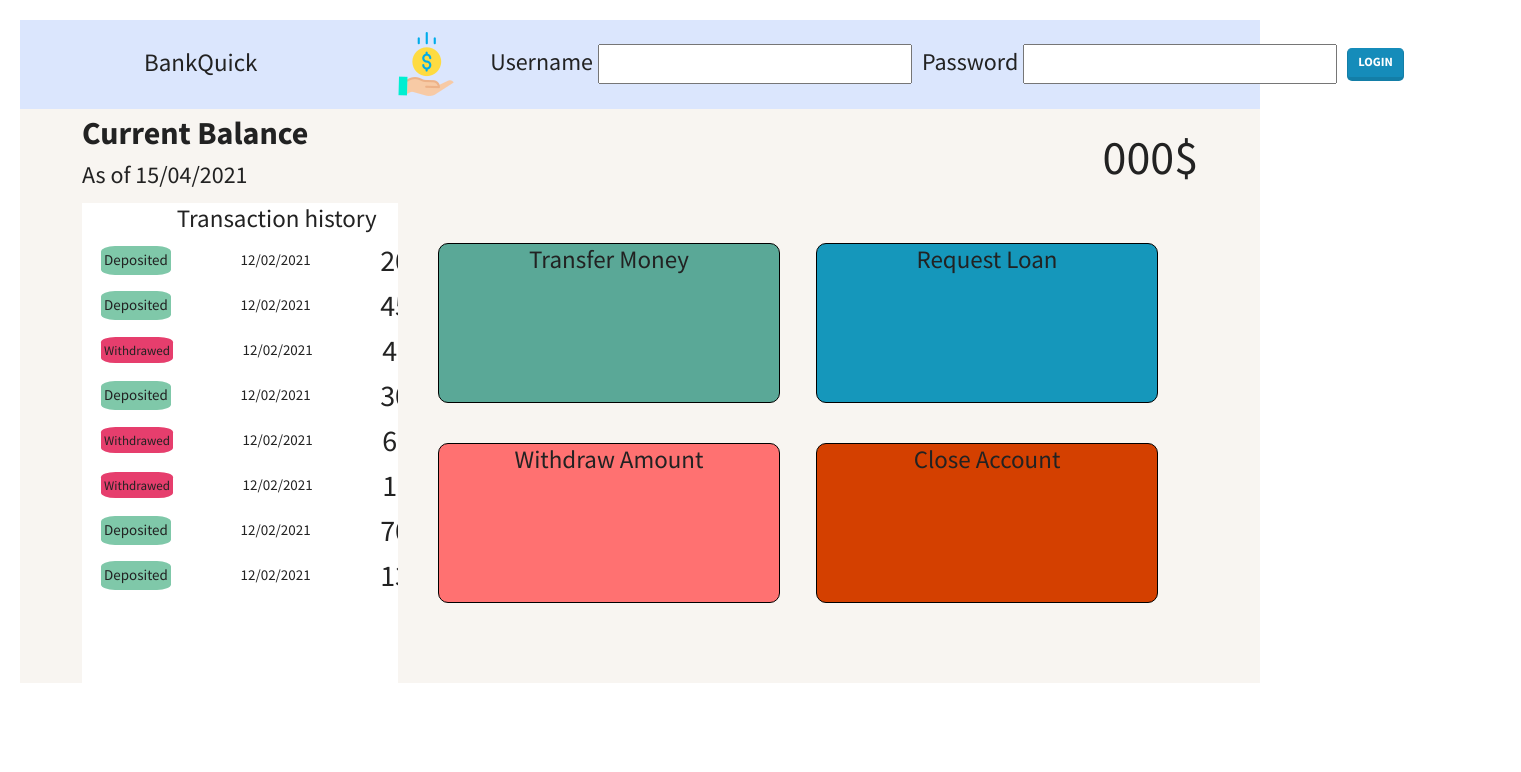
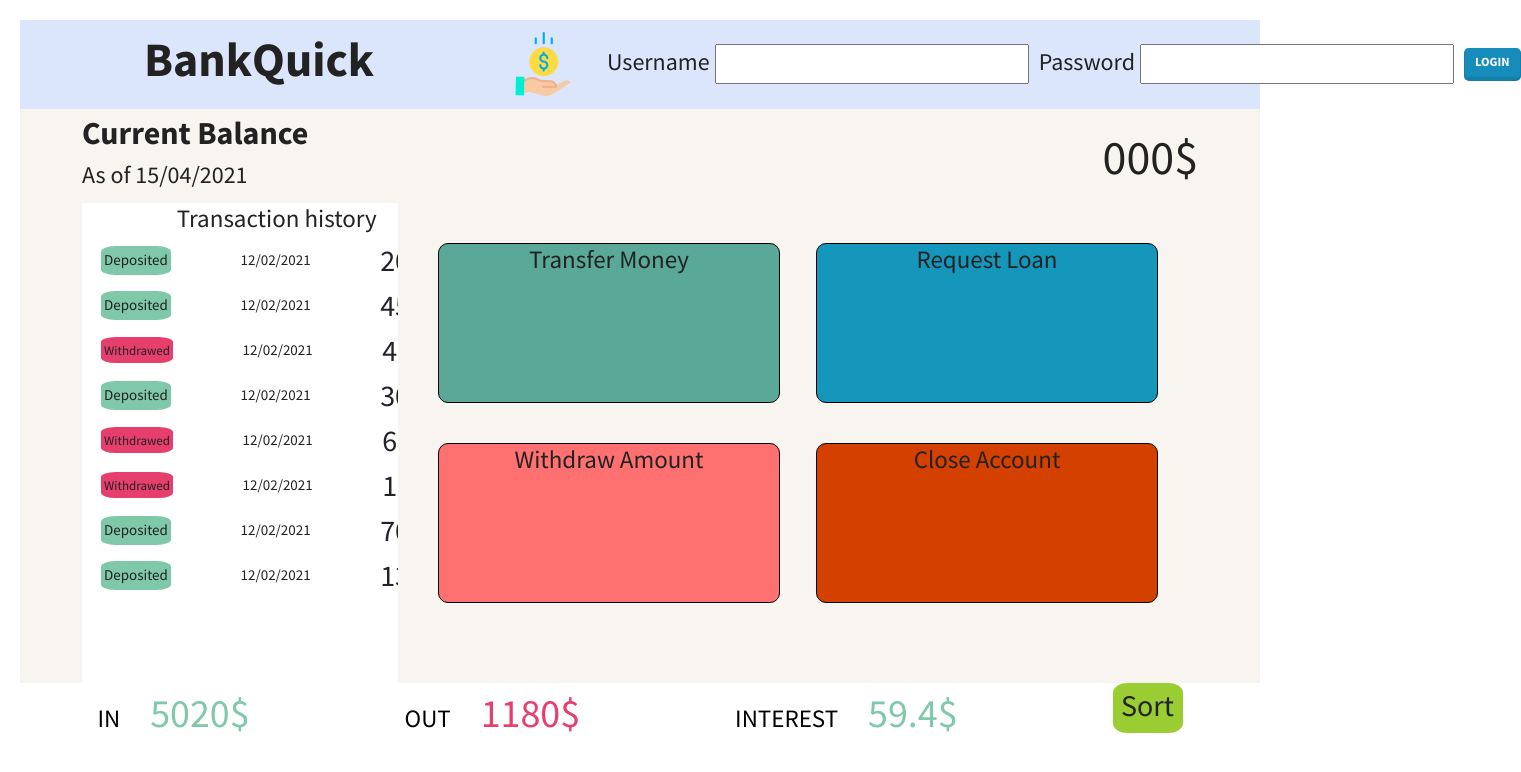
Before and after one commit to MahbubHossainFaisal/BankQuick, a React (Create React App) app in the folder BankQuick/: page / in a window 1280 px wide. Shown: the top 772 px of the page, 1521 px wide, since content can reach past the window. Built offline with nearby package versions, Linux system fonts and the light colour scheme.

Commit message:
Summary calculation layout

```diff
--- a/BankQuick/src/App.js
+++ b/BankQuick/src/App.js
@@ -1,6 +1,8 @@
 import React from 'react';
 import Header from './Header/Header';
 import Body from './Body/Body';
+import Summary from './Footer/Summary'
+import accounts from './Data/data'
 import 'bootstrap/dist/css/bootstrap.min.css'
 import 'bootswatch/dist/lumen/bootstrap.min.css'
 
@@ -8,7 +10,8 @@ function App() {
   return (
     <div>
      <Header />
-     <Body />
+     <Body accounts ={accounts} />
+     <Summary accounts ={accounts} />
     </div>
   );
 }
--- a/BankQuick/src/Body/Body.js
+++ b/BankQuick/src/Body/Body.js
@@ -1,9 +1,8 @@
 import React from 'react'
 import classes from './Body.module.css'
-import accounts from '../Data/data'
 import Transactions from './Transactions/Transactions'
 
-const Body = () => {
+const Body = (props) => {
     return (
         <div className={classes.body}>
             <div className={classes.currentBalance}>
@@ -23,7 +22,7 @@ const Body = () => {
 
                     <div className={classes.transactions}>
                        {
-                           accounts[0].movements.map((mov,i)=>{
+                           props.accounts[0].movements.map((mov,i)=>{
                               return(
                                   <Transactions movement={mov} index={i} />
                               )
--- /dev/null
+++ b/BankQuick/src/Footer/Summary.js
@@ -0,0 +1,41 @@
+import React from 'react'
+import classes from './Summary.module.css'
+const Summary = (props) => {
+    return (
+        <div className={classes.summary}>
+            <div className={classes.in}>
+                <span className={classes.intxt}>IN</span>
+                <span>
+                    {
+                        props.accounts[0].movements.filter((mov) => mov>0).reduce((ele,mov) => ele+mov)
+                    }$
+                </span>
+            </div>
+            <div className={classes.out}>
+                <span className={classes.outtxt}>OUT</span>
+                <span>
+                    {
+                        Math.abs(props.accounts[0].movements.filter((mov) => mov < 0).reduce((ele, mov) => ele + mov))
+                    }$
+                </span>
+            </div>
+            <div className={classes.interest}>
+                <span className={classes.interesttxt}>INTEREST</span>
+                <span>
+                    {
+                        props.accounts[0].movements.filter((mov) => mov > 0)
+                        .map((deposite) => (deposite*1.2)/100 )
+                        .filter((interest) => interest>=1)
+                        .reduce((acc,interest)=> acc+interest,0)
+                    }$
+                </span>
+            </div>
+
+            <div className={classes.sort}>
+                <p>Sort</p>
+            </div>
+        </div>
+    )
+}
+
+export default Summary
--- /dev/null
+++ b/BankQuick/src/Footer/Summary.module.css
@@ -0,0 +1,46 @@
+.summary{
+    display: flex;
+    flex-direction: row;
+    justify-content: space-around;
+}
+
+.in{
+    font-size: 40px;
+    color: #7FC8A9;
+}
+.intxt{
+    font-size: 25px;
+    margin-right: 30px;
+    color: black;
+}
+
+.out{
+    font-size: 40px;
+    color: #E63E6D;
+}
+
+.outtxt{
+    font-size: 25px;
+    margin-right: 30px;
+    color: black;
+}
+
+.interest{
+    font-size: 40px;
+    color: #7FC8A9;
+}
+.interesttxt{
+    font-size: 25px;
+    margin-right: 30px;
+    color: black;
+}
+
+.sort{
+    background-color: yellowgreen;
+    font-size: 30px;
+    width: 70px;
+    height: 50px;
+    text-align: center;
+    border-radius: 20%;
+    cursor: pointer;
+}
--- a/BankQuick/src/Header/Header.js
+++ b/BankQuick/src/Header/Header.js
@@ -5,7 +5,7 @@ const Header = () => {
     return (
         <div className={classes.container}>
            <div className={classes.headerName}>
-                <h1>BankQuick</h1>
+                <p>BankQuick</p>
            </div>
            <div className={classes.logo}>
                <img src='./Assets/header/bank.png' alt='banklogo' />
--- a/BankQuick/src/Header/Header.module.css
+++ b/BankQuick/src/Header/Header.module.css
@@ -9,6 +9,8 @@
 .headerName {
 
     display: flex;
+    font-size: xxx-large;
+    font-weight: 900;
     margin-left: 10%;
     font-weight: 900;
 }
```
